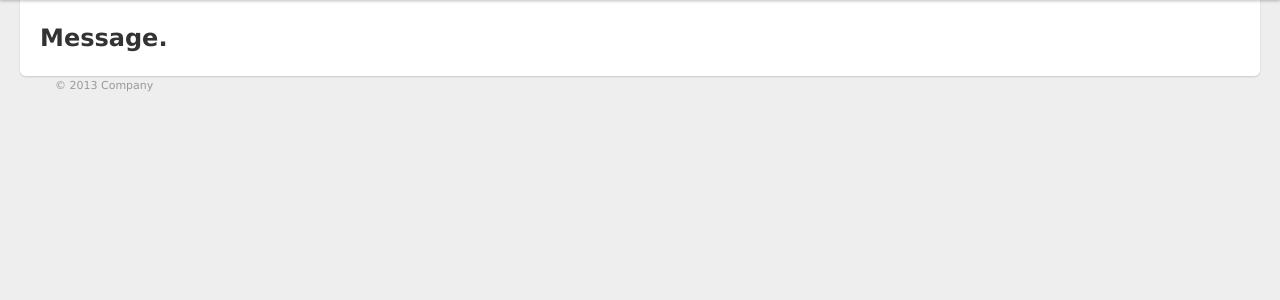
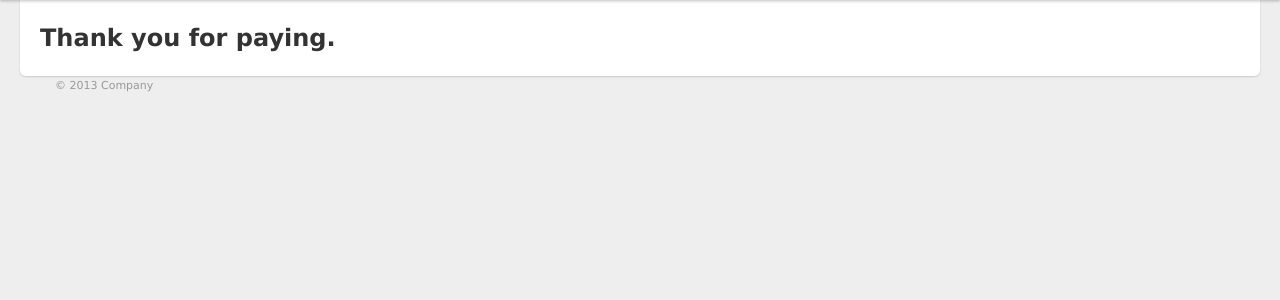
Before and after one commit to dasloss/blackholes, a Flask app: template templates/charge.html in a window 1280 px wide. Shown: the part 40-340 px from the top of the page. Run offline with Flask 2, Linux system fonts and the light colour scheme; the template is opened without the code that fills it, so the values that code supplies are empty; parts of the project's set-up code (start-up, migrations or seed data) failed here and were passed over; some libraries are stand-ins or nearby versions.

Commit message:
Update templates/charge.html

```diff
--- a/templates/charge.html
+++ b/templates/charge.html
@@ -1,5 +1,5 @@
 {% extends "base.html" %}
 
 {% block main %}
-<h2> Message. </h2>
+<h2> Thank you for paying. </h2>
 {% endblock %}
```
